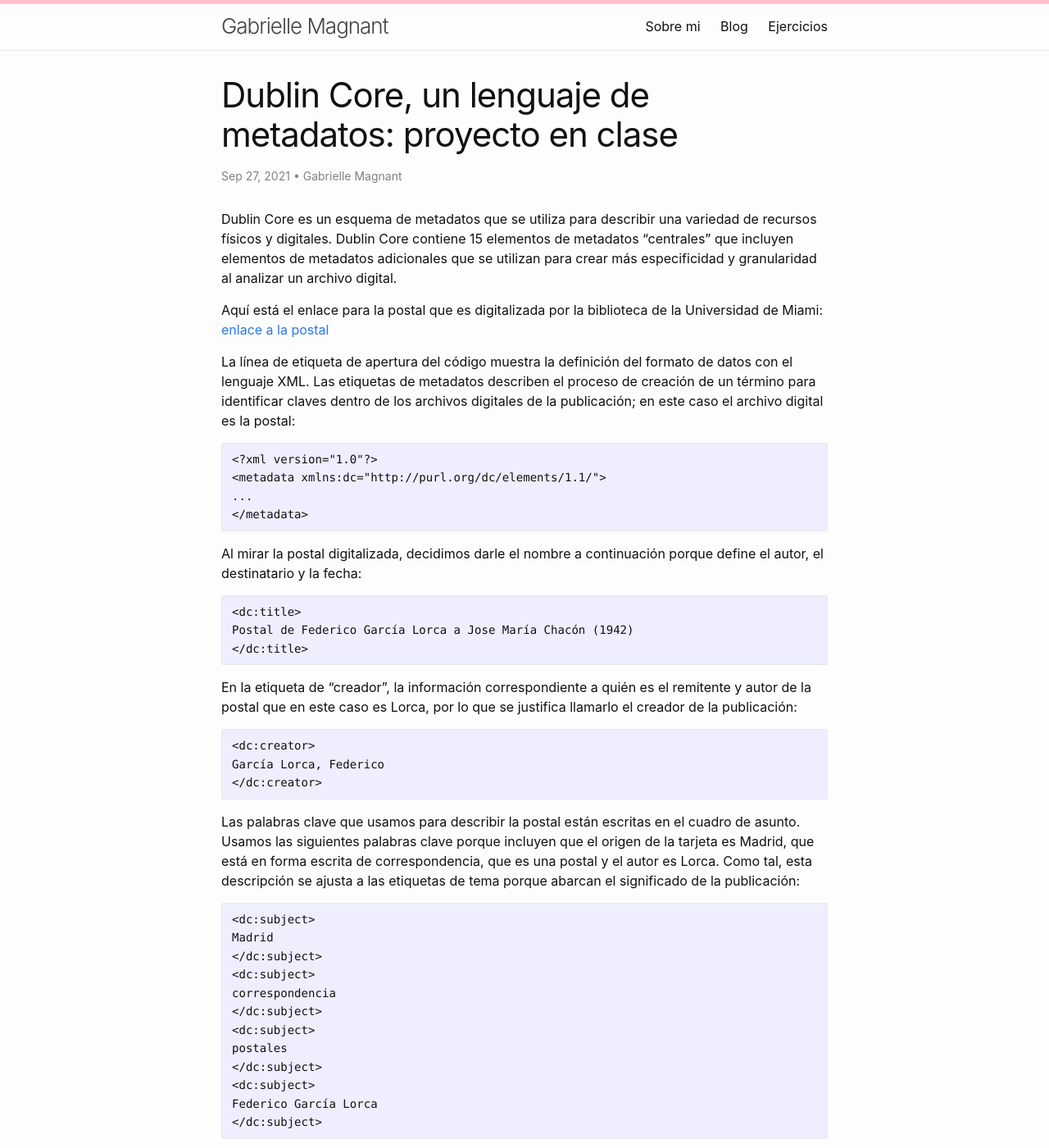
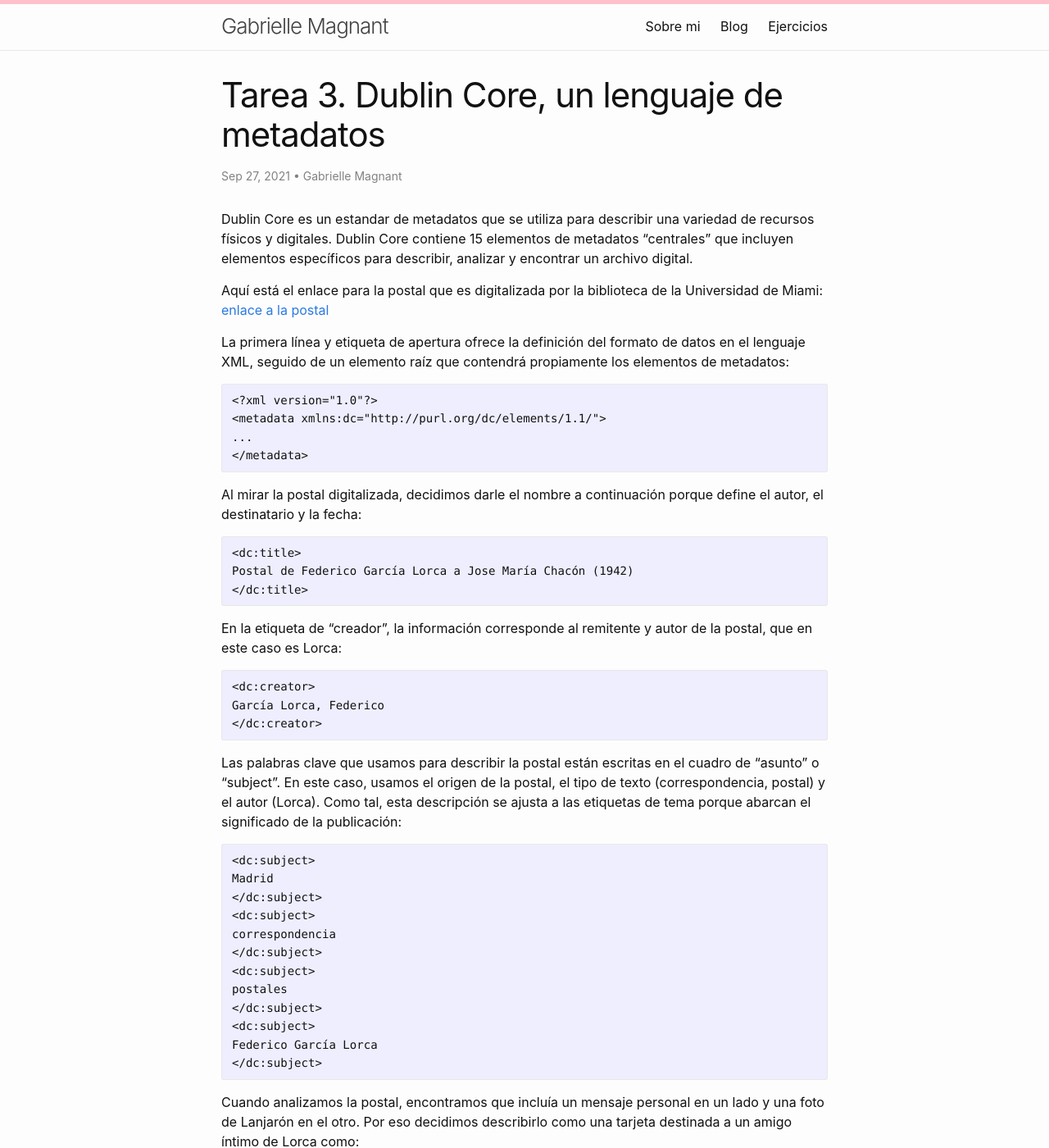
Before and after one commit to gmagnant00/gmagnant00.github.io, a Jekyll site: the page built from _posts/2021-09-27-metadatos.md, in a window 1280 px wide and 1400 px high. Shown: the whole window at 82% size. Built offline with Jekyll 4.4.1, drawn with Linux system fonts in a browser that asks for light colours; some of the changed text lies outside the part shown.

Commit message:
Update 2021-09-27-metadatos.md

`````diff
--- a/_posts/2021-09-27-metadatos.md
+++ b/_posts/2021-09-27-metadatos.md
@@ -1,16 +1,15 @@
 ---
 layout: post
-title: "Dublin Core, un lenguaje de metadatos: proyecto en clase"
+title: "Tarea 3. Dublin Core, un lenguaje de metadatos"
 date: 2021-09-27
 author: Gabrielle Magnant
 ---
 
-Dublin Core es un esquema de metadatos que se utiliza para describir una variedad de recursos físicos y digitales. Dublin Core contiene 15 elementos de metadatos “centrales” que incluyen elementos de metadatos adicionales que se utilizan para crear más especificidad y granularidad al analizar un archivo digital.
+Dublin Core es un estandar de metadatos que se utiliza para describir una variedad de recursos físicos y digitales. Dublin Core contiene 15 elementos de metadatos “centrales” que incluyen elementos específicos para describir, analizar y encontrar un archivo digital.
 
 Aquí está el enlace para la postal que es digitalizada por la biblioteca de la Universidad de Miami: [enlace a la postal](https://merrick.library.miami.edu/cdm/compoundobject/collection/chc5324/id/31/rec/19)
 
-
-La línea de etiqueta de apertura del código muestra la definición del formato de datos con el lenguaje XML. Las etiquetas de metadatos describen el proceso de creación de un término para identificar claves dentro de los archivos digitales de la publicación; en este caso el archivo digital es la postal:
+La primera línea y etiqueta de apertura ofrece la definición del formato de datos en el lenguaje XML, seguido de un elemento raíz que contendrá propiamente los elementos de metadatos:
 
 ````
 <?xml version="1.0"?>
@@ -20,20 +19,23 @@ La línea de etiqueta de apertura del código muestra la definición del formato
 ````
 
 Al mirar la postal digitalizada, decidimos darle el nombre a continuación porque define el autor, el destinatario y la fecha:
+
 ````
 <dc:title>
 Postal de Federico García Lorca a Jose María Chacón (1942)
 </dc:title>
 ````
 
-En la etiqueta de "creador", la información correspondiente a quién es el remitente y autor de la postal que en este caso es Lorca, por lo que se justifica llamarlo el creador de la publicación:
+En la etiqueta de "creador", la información corresponde al remitente y autor de la postal, que en este caso es Lorca:
+
 ````
 <dc:creator>
 García Lorca, Federico
 </dc:creator>
 ````
 
-Las palabras clave que usamos para describir la postal están escritas en el cuadro de asunto. Usamos las siguientes palabras clave porque incluyen que el origen de la tarjeta es Madrid, que está en forma escrita de correspondencia, que es una postal y el autor es Lorca. Como tal, esta descripción se ajusta a las etiquetas de tema porque abarcan el significado de la publicación:
+Las palabras clave que usamos para describir la postal están escritas en el cuadro de "asunto" o "subject". En este caso, usamos el origen de la postal, el tipo de texto (correspondencia, postal) y el autor (Lorca). Como tal, esta descripción se ajusta a las etiquetas de tema porque abarcan el significado de la publicación:
+
 ````
 <dc:subject>
 Madrid
@@ -49,21 +51,24 @@ Federico García Lorca
 </dc:subject>
 ````
 
-Cuando analizamos la postal, encontramos que incluía un mensaje personal en un lado y una foto de un Lanjarón en el otro. Por eso decidimos describirlo como una tarjeta destinada a un amigo íntimo de Lorca como:
+Cuando analizamos la postal, encontramos que incluía un mensaje personal en un lado y una foto de Lanjarón en el otro. Por eso decidimos describirlo como una tarjeta destinada a un amigo íntimo de Lorca como:
+
 ````
 <dc:description>
 Carta personal con un dibujo de una flor de García Lorca desde Lanjaron a su amigo, Jose María Chacón en Madrid
 </dc:description>
  ````
 
-En el lado de la postal con la imagen de Lanjarón, hay una carta que dice Editando José Gálvez, que determinamos es el editor. Por lo tanto, cae bajo la etiqueta de editor:
+En el lado de la postal con la imagen de Lanjarón, hay una carta que dice "Edición José Gálvez", que consideramos como el editor. Por lo tanto, cae bajo la etiqueta de editor:
+
 ````
 <dc:publisher>
 Edición Jose Galvez
 </dc:publisher>
 ````
 
-Determinamos que el contribuyente será el destinatario de la postal porque es la única otra persona representada en esta publicación de postal. El hecho de que tanto él como José María Chacón estén presentes en la postal la convierte en una correspondencia entre dos amigos:
+Determinamos que el contribuyente será el destinatario de la postal porque es la única otra persona representada en esta postal. El hecho de que tanto él como José María Chacón estén presentes en la postal la convierte en una correspondencia entre dos amigos:
+
 ````
  <dc:contributor>
 Jose María Chacón
@@ -71,6 +76,7 @@ Jose María Chacón
 ````
 
 La fecha es cuando se envió la postal porque se incluye en la postal una marca de tiempo que nos dice cuándo fue enviada:
+
 ````
 <dc:date>
 1924-09-17
@@ -78,20 +84,23 @@ La fecha es cuando se envió la postal porque se incluye en la postal una marca
 ````
 
 Al mirar la lista de tipos de publicaciones, pudimos determinar que esta publicación era una imagen porque era una versión cargada digitalmente de la postal:
+
 ````
 <dc:type>
 Imagen
 </dc:type>
 ````
 
-El formato de la imagen es jpg porque el archivo de la postal lo muestra como (.jpg):
+El formato de la imagen es jpg tal y como el archivo de la postal lo muestra como (.jpg):
+
 ````
 <dc:format>
 jpg
 </dc:format>
 ````
 
-El identificador es el enlace a la postal en el sitio web de la biblioteca de la Universidad de Miami y está en una colección específica en su catálogo:
+El identificador es el enlace a la postal en el sitio web de la biblioteca de la Universidad de Miami que se encuentra en una colección específica en su catálogo:
+
 ````
 <dc:identifier>
 https://merrick.library.miami.edu/cdm/compoundobject/collection/chc5324/id/31/rec/19
@@ -99,6 +108,7 @@ https://merrick.library.miami.edu/cdm/compoundobject/collection/chc5324/id/31/re
 ````
 
 La fuente de la publicación de la postal es la Biblioteca de la Universidad de Miami publicada digitalmente:
+
  ````
 <dc:source>
 University of Miami Libraries Digital Collections
@@ -106,15 +116,15 @@ University of Miami Libraries Digital Collections
 ````
 
 La postal está escrita en español, por lo que este es el idioma de la publicación y se identifica así:
+
 ````
 <dc:language>
 Español
 </dc:language>
 ````
 
+La cobertura es el rango de fechas que cubre la postal, que en este caso es la vida de Lorca. Asimismo, también se menciona el lugar de origen de la publicación para dar una ubicación física al archivo:
 
-
-La cobertura es el rango de fechas que cubre la postal, que en este caso es la vida de Lorca. Asimismo, también se menciona el lugar de origen de la publicación para dar una ubicación física al archivo:
 ````
 <dc:coverage>
 1898-1936
@@ -125,11 +135,11 @@ España
 ````
 
 La publicación de la postal es gratuita para cualquier persona, lo que significa que los derechos son de dominio público:
+
 ````
 <dc:rights>
 Dominio público
 </dc:rights>
 ````
 
-
-El propósito de este ejercicio fue observar cierto tipo de catalogación de metadatos y comprender mejor cómo funciona Doublin Core. Al completar esta valoración, pudimos ver cómo funciona como un proceso de análisis de partes concretas de determinadas publicaciones observando el creador y el tipo de formato, a través de la selección de determinados elementos de la obra. Al completar esto, puedo imaginar cuántos desafíos pueden enfrentar los bibliotecarios para encontrar ciertos elementos y encontrar la manera de describir mejor la publicación sin este programa. Doublin Core es muy útil porque estandariza los modelos de metadatos para hacerlos abiertos y accesibles al público.
+El propósito de este ejercicio fue entender cierto tipo de catalogación de metadatos y comprender mejor cómo funciona Doublin Core. Al completar esta actividad, pudimos ver cómo funciona el proceso de análisis de las partes concretas de determinadas publicaciones observando el creador y el tipo de formato, a través de la selección de determinados elementos de la obra. Ahora puedo imaginar cuántos desafíos pueden enfrentar los bibliotecarios para encontrar ciertos elementos y encontrar la manera de describir mejor la publicación si no fuera por este tipo de estándares. Doublin Core es muy útil porque estandariza los modelos de metadatos para hacerlos abiertos y accesibles al público.
`````
